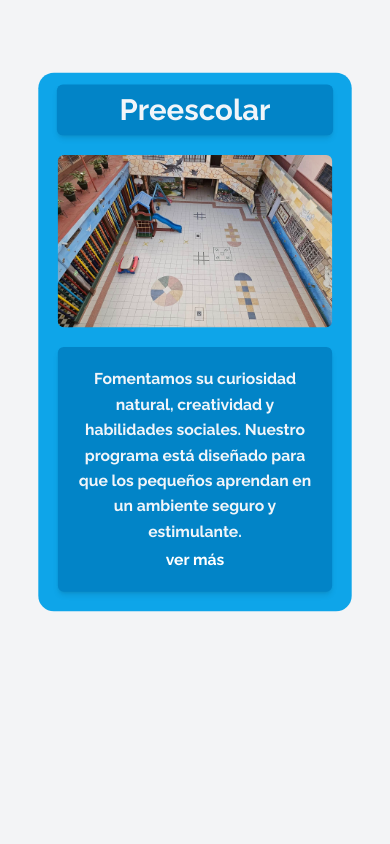
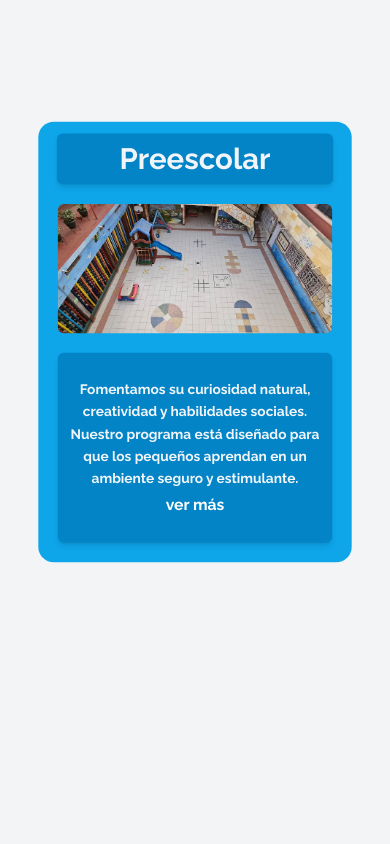
Before and after one commit to misanc21/rosaslanding, a Next.js app: page / in a window 390 px wide. Shown: the part 1900-2744 px from the top of the page. Built offline with nearby package versions, Linux system fonts and the light colour scheme; a web font is replaced by a local one.

Commit message:
change reponsive cards

```diff
--- a/src/components/OfertaCard.tsx
+++ b/src/components/OfertaCard.tsx
@@ -50,7 +50,7 @@ export const OfertaCard = ({
   return (
     <div ref={container} className={`card-container h-[100vh] flex justify-center items-center sticky top-40 font-raleway`}>
       <motion.div
-        className={`z-50 card w-[320px] lg:w-[1000px] h-[550px] lg:h-[500px] relative top-0 rounded-2xl ${colorClasses[color]}`}
+        className={`z-50 card w-[320px] lg:w-[1000px] h-[450px] lg:h-[500px] relative top-0 rounded-2xl ${colorClasses[color]}`}
         style={{ top: `calc(-15% + ${i * 60}px)`, scale: cardScale }}
         initial={{ opacity: 1, y: 50, scale: 0.2 }}
         animate={{ opacity: 1, y: 0, scale: 1 }}
@@ -64,10 +64,10 @@ export const OfertaCard = ({
             </p>
           </div>
           {/*CONTENEDOR DE LAS DIVISIONES*/}
-          <div className="flex flex-col-reverse lg:flex-row justify-center items-center row w-full h-full overflow-hidden">
+          <div className="flex flex-col-reverse lg:flex-row justify-end lg:justify-center items-center row w-full h-full overflow-hidden">
             {/*CONTENEDOR DE TEXTO*/}
-            <div className="w-full lg:w-1/2 h-5/6 lg:h-full p-5 flex">
-              <div className={`text-md lg:text-base p-5 flex flex-col justify-start items-center ${bgcolor} w-full h-full rounded-md gap-1 lg:gap-5 shadow-md`}>
+            <div className="w-full lg:w-1/2 h-4/6 lg:h-full p-5 flex">
+              <div className={`text-sm lg:text-base p-1 lg:p-5 flex flex-col justify-center lg:justify-start items-center ${bgcolor} w-full h-full rounded-md gap-1 lg:gap-5 shadow-md`}>
                 <p className="text-center leading-relaxed">
                   {description}
                 </p>
@@ -92,7 +92,7 @@ export const OfertaCard = ({
               </div>
             </div>
             {/*CONTENEDOR DE IMAGEN*/}
-            <div className="w-full lg:w-1/2 h-full flex px-5 pt-5 lg:p-5 justify-center items-center relative overflow-hidden">
+            <div className="w-full lg:w-1/2 h-[20vh] lg:h-full flex px-5 pt-5 lg:p-5 justify-center items-center relative overflow-hidden">
               <motion.div className="w-full h-full overflow-hidden rounded-md">
                 <motion.img
                   className="content-start shadow-md"
@@ -100,7 +100,7 @@ export const OfertaCard = ({
                   alt="nivel"
                   width={500}
                   height={500}
-                  sizes="(max-width: 768px) 50vw, (max-width: 1200px) 50vw, 33vw"
+                  sizes="(max-width: 768px) 30vw, (max-width: 1200px) 50vw, 33vw"
                   style={{
                     width: '100%',
                     height: '100%',
```
Also changed, not shown: public/lasalle.png (added).
